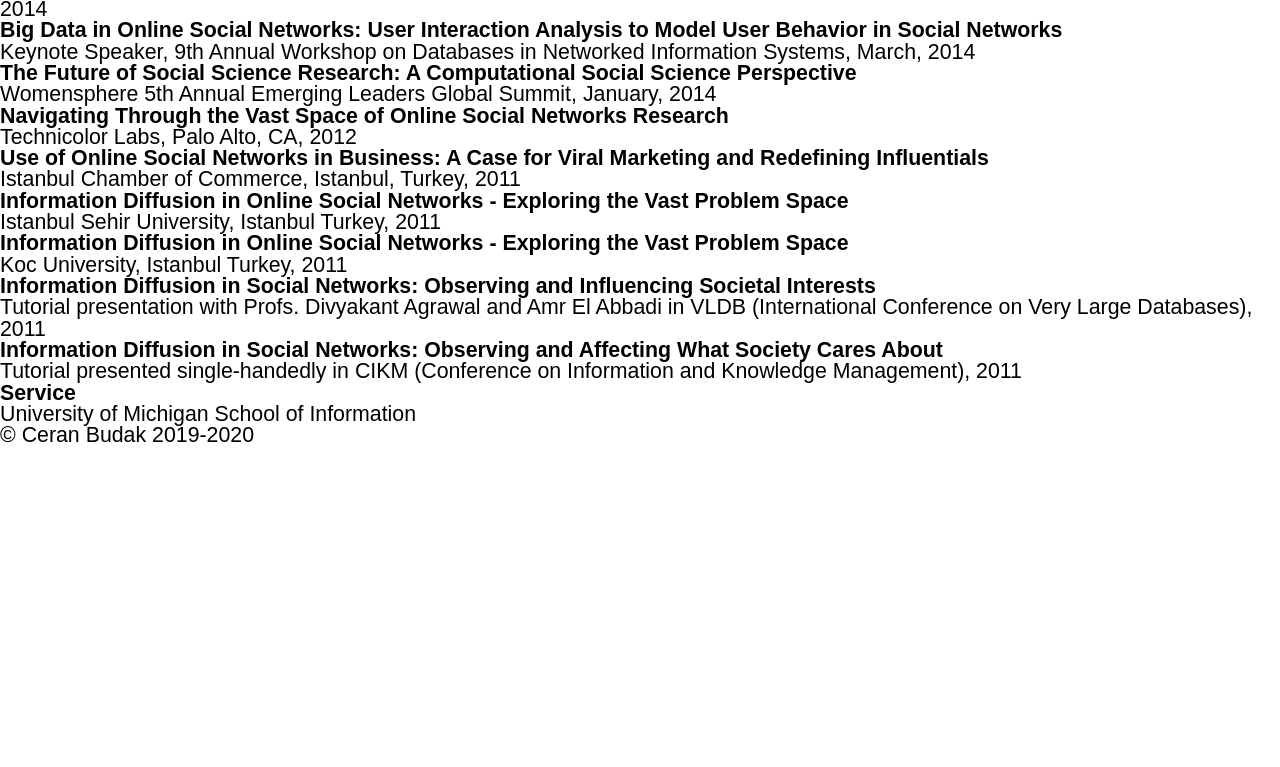
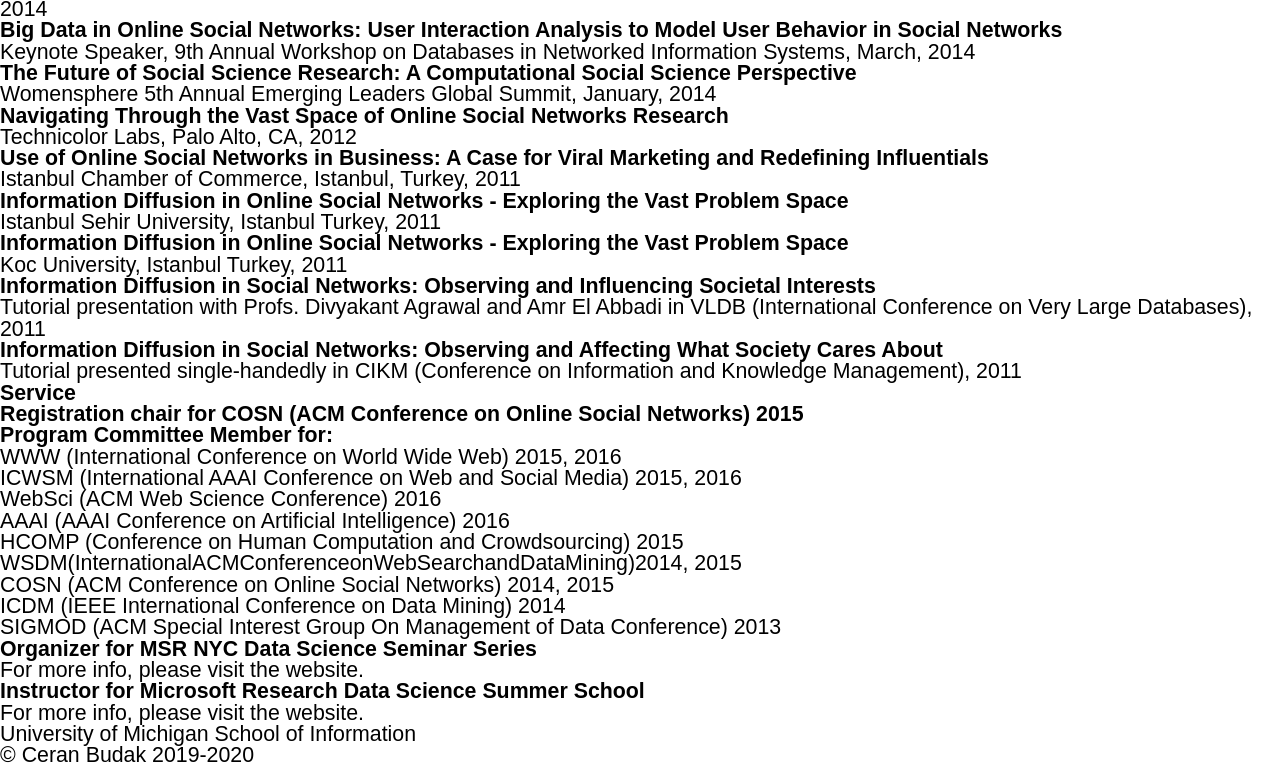
Before and after one commit to kjpicard/cb006, a plain HTML site: page engagement.html in a window 1280 px wide. Shown: the part 577-1344 px from the top of the page. Before the commit the page ends 1024 px from the top, so only its background shows below. Drawn offline with Linux system fonts and the light colour scheme; files that its build step writes are made by us from their sources.

Commit message:
service added

```diff
--- a/engagement.html
+++ b/engagement.html
@@ -89,7 +89,32 @@
             </div>
             <div class="service">
                 <h2>Service</h2>
-
+                <ul>
+                  <li><h4>Registration chair for COSN (ACM Conference on Online Social Networks) 2015</h4>
+                  </li>
+                  <li>
+                    <h4>Program Committee Member for:</h4>
+                    <ul>
+                      <li>WWW (International Conference on World Wide Web) 2015, 2016</li>
+                      <li>ICWSM (International AAAI Conference on Web and Social Media) 2015, 2016</li>
+                      <li>WebSci (ACM Web Science Conference) 2016</li>
+                      <li>AAAI (AAAI Conference on Artificial Intelligence) 2016</li>
+                      <li>HCOMP (Conference on Human Computation and Crowdsourcing) 2015</li>
+                      <li>WSDM(InternationalACMConferenceonWebSearchandDataMining)2014, 2015</li>
+                      <li>COSN (ACM Conference on Online Social Networks) 2014, 2015</li>
+                      <li>ICDM (IEEE International Conference on Data Mining) 2014</li>
+                      <li>SIGMOD (ACM Special Interest Group On Management of Data Conference) 2013</li>
+                    </ul>
+                  </li>
+                  <li>
+                    <h4>Organizer for MSR NYC Data Science Seminar Series</h4>
+                    <p class="li">For more info, please visit the website.</p>
+                  </li>
+                  <li>
+                    <h4>Instructor for Microsoft Research Data Science Summer School</h4>
+                    <p>For more info, please visit the website.</p>
+                  </li>
+                </ul>
             </div>
         </div>
         <footer>
```
